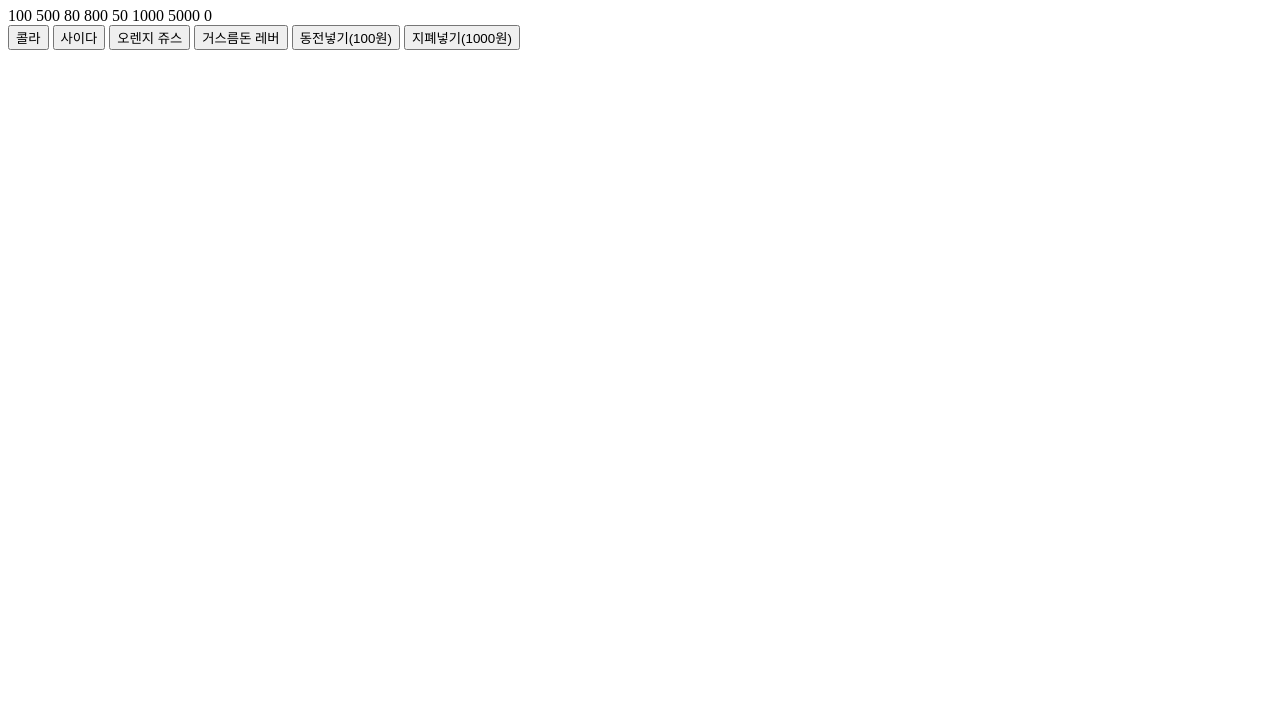
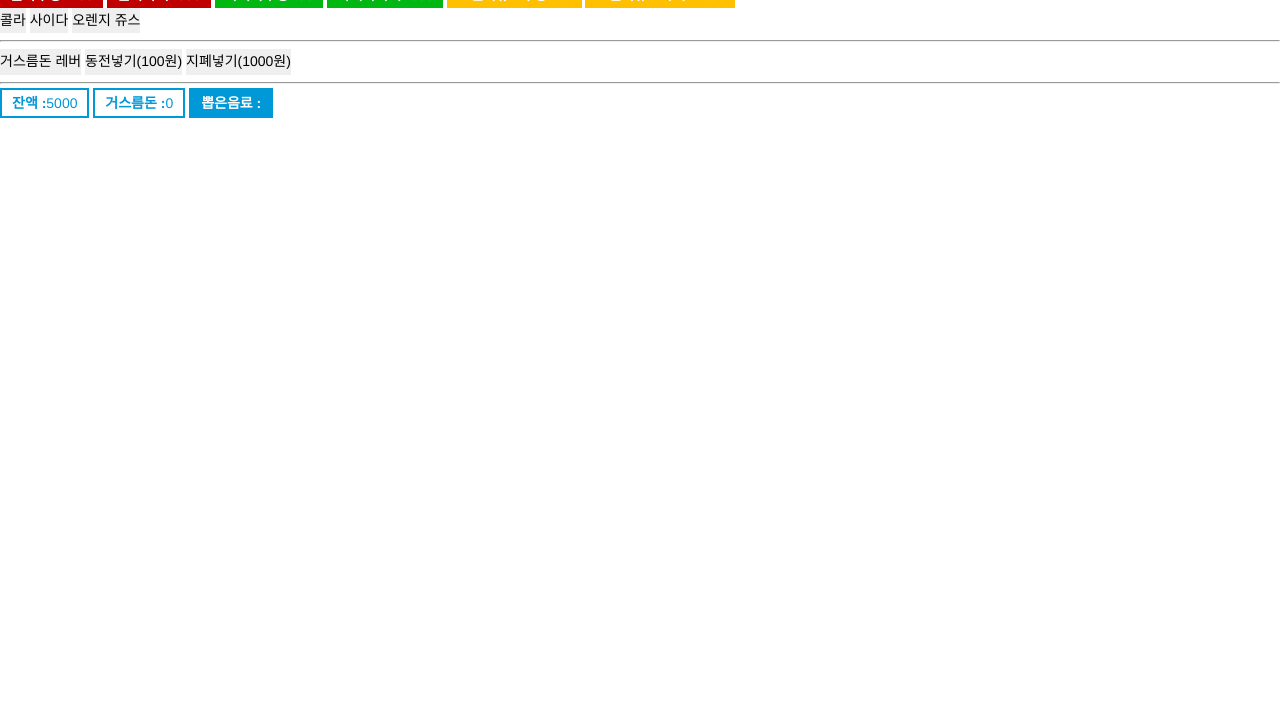
Before and after one commit to richg0ld/tdd_study, a website: page index.html in a window 1280 px wide. Shown: the part 73-800 px from the top of the page. Drawn offline with nearby package versions, Linux system fonts and the light colour scheme.

Commit message:
실제 템플릿에 적용하기 완료 / 일부 버그 개선

```diff
--- a/index.css
+++ b/index.css
@@ -0,0 +1,41 @@
+/* CSS Reset
+-------------------------------------------------------------- */
+html, body, div, span, object, iframe, h1, h2, h3, h4, h5, h6, p, a, img, strong, small, dl, dt, dd, ol, ul, li, fieldset, form, select, input, button, label, legend, table, caption, tbody, tfoot, thead, tr, th, td, figure, figcaption{margin:0; padding:0; font-size:100%;}
+img, fieldset, button{border:0;}
+article, aside, figcaption, figure, footer, header, hgroup, menu, nav, section{display:block;}
+body, input, button, textarea, select, table, kbd{line-height:1.8; font-family:'맑은고딕', Malgun Gothic, Helvetica, sans-serif; font-size:14px; color:#000;}
+img{vertical-align:middle;}
+ol, ul{list-style:none;}
+a{text-decoration:none; color:#000;}
+a:hover, a:focus, a:active{text-decoration:underline; color:#0000ff;}
+button, label{cursor:pointer;}
+button::-moz-focus-inner, input::-moz-focus-inner{padding:0; border:0;}
+table{border-collapse:collapse; border-spacing:0;}
+caption, legend{width:0; height:0; font-size:0; line-height:0; text-indent:-9999px; visibility:hidden;}
+
+/* Styles
+-------------------------------------------------------------- */
+h1{font-size:20px;}
+
+#app{padding-top:20px;}
+
+.quantity:before{display:inline-block;font-weight:bold}
+.price:before{display:inline-block;font-weight:bold}
+.stored-money:before{display:inline-block;font-weight:bold;content:"잔액 : "}
+.changed-money:before{display:inline-block;font-weight:bold;content:"거스름돈 : "}
+.result-beverage:before{display:inline-block;font-weight:bold;content:"뽑은음료 : "}
+.quantity, .price, .stored-money, .changed-money, .result-beverage{padding:5px 10px;}
+
+.quantity.coke:before{content:"콜라수량 : "}
+.quantity.sprite:before{content:"사이다수량 : "}
+.quantity.orange-juice:before{content:"오렌지쥬스수량 : "}
+.price.coke:before{content:"콜라가격 : "}
+.price.sprite:before{content:"사이다가격 : "}
+.price.orange-juice:before{content:"오렌지쥬스가격 : "}
+
+.coke{color:#ffffff;background-color:#c00000;}
+.sprite{color:#ffffff;background-color:#00b811;}
+.orange-juice{color:#ffffff;background-color:#ffc000;}
+.stored-money{color:#0098d7;border:2px solid #0098d7;}
+.changed-money{color:#0098d7;border:2px solid #0098d7;}
+.result-beverage{color:#ffffff;border:2px solid #0098d7;background-color:#0098d7;}
--- a/index.html
+++ b/index.html
@@ -18,16 +18,18 @@
         <span class="sprite price" data-bind="Sprite">0</span>
         <span class="orange-juice quantity" data-bind="Orange Juice">0</span>
         <span class="orange-juice price" data-bind="Orange Juice">0</span>
-        <span class="stored-money">0</span>
-        <span class="changed-money">0</span>
-        <span class="result-beverage"></span>
     </div>
     <button class="buy" value="Coke">콜라</button>
     <button class="buy" value="Sprite">사이다</button>
     <button class="buy" value="Orange Juice">오렌지 쥬스</button>
+    <hr>
     <button class="change">거스름돈 레버</button>
     <button class="insert-coin" value="100">동전넣기(100원)</button>
     <button class="insert-money" value="1000">지폐넣기(1000원)</button>
+    <hr>
+    <span class="stored-money">0</span>
+    <span class="changed-money">0</span>
+    <span class="result-beverage"></span>
 </div>
 <!--E: template-->
 
```
Also changed, not shown: spec/VendingMachineUIWithHTMLSpec.js (renamed from spec/VendingMachineUI_WithHTML_Spec.js).
